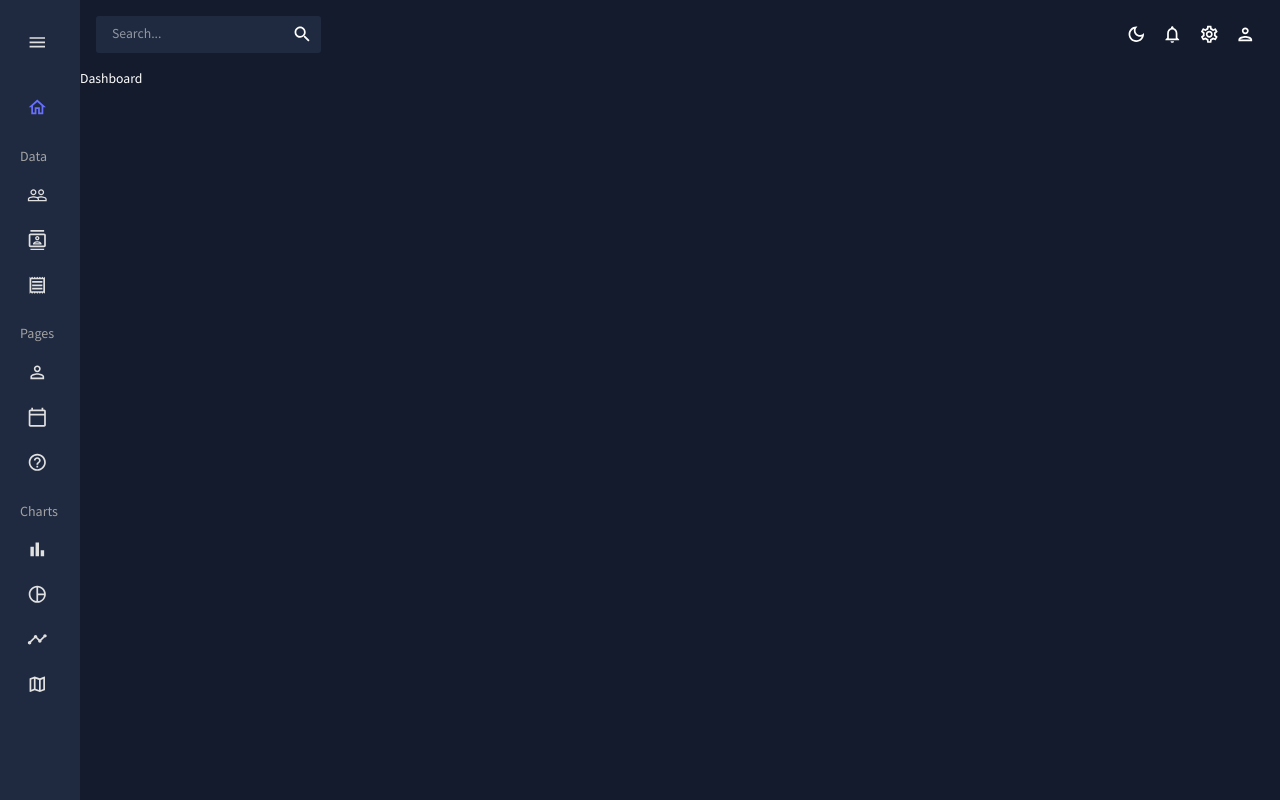
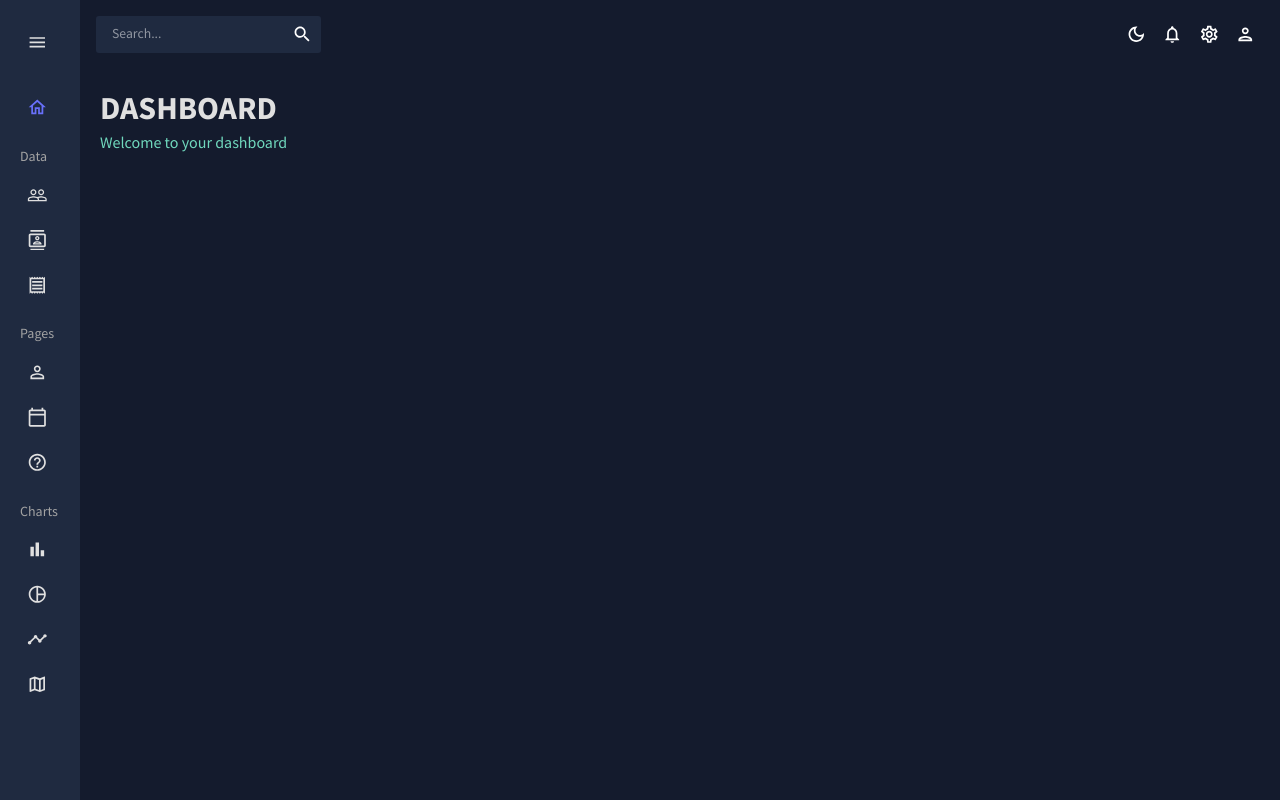
Before and after one commit to thientantran/MUI_2, a React (Vite) app: page / in a window 1280 px wide. Built offline with nearby package versions, Linux system fonts and the light colour scheme.

Commit message:
Create Header component to reuse in pages

```diff
--- /dev/null
+++ b/src/components/Header.jsx
@@ -0,0 +1,24 @@
+import { Box, Typography, useTheme } from "@mui/material";
+
+import { tokens } from "../theme";
+
+// eslint-disable-next-line react/prop-types
+export default function Header({ title, subtitle }) {
+  const theme = useTheme();
+  const colors = tokens(theme.palette.mode);
+  return (
+    <Box mb="30px">
+      <Typography
+        variant="h2"
+        color={colors.grey[100]}
+        fontWeight="bold"
+        sx={{ m: "0 0 5px 0" }}
+      >
+        {title}
+      </Typography>
+      <Typography variant="h5" color={colors.greenAccent[400]}>
+        {subtitle}
+      </Typography>
+    </Box>
+  );
+}
--- a/src/scenes/Dashboard.jsx
+++ b/src/scenes/Dashboard.jsx
@@ -1,5 +1,14 @@
+import { Box } from "@mui/material";
 import React from "react";
 
+import Header from "../components/Header";
+
 export default function Dashboard() {
-  return <div>Dashboard</div>;
+  return (
+    <Box m="20px">
+      <Box display="flex" justifyContent="space-between" alignItems="center">
+        <Header title="DASHBOARD" subtitle="Welcome to your dashboard" />
+      </Box>
+    </Box>
+  );
 }
```
